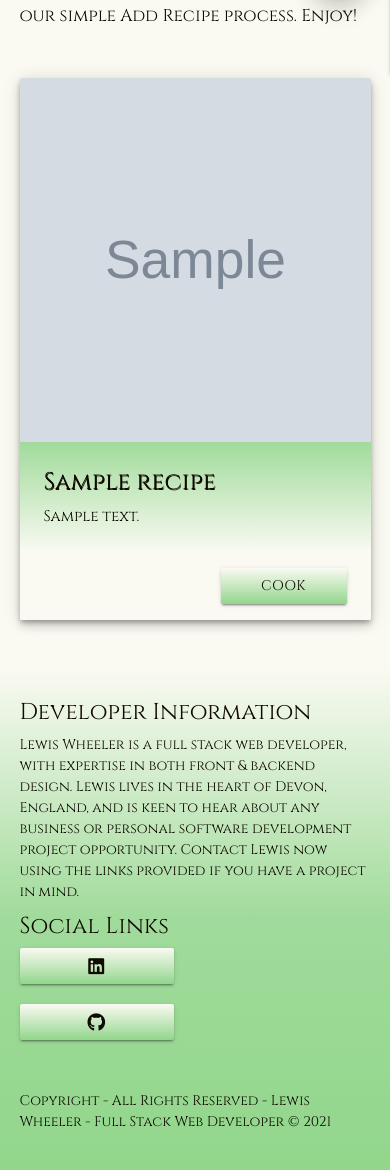
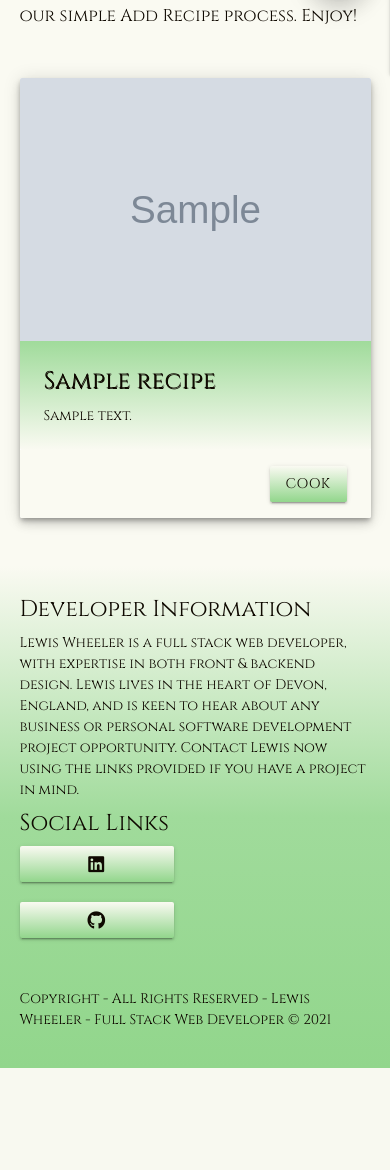
Before and after one commit to Code-Institute-Submissions/Friendly-Digest, a Flask app: page /fish in a window 390 px wide. Shown: the part 830-2000 px from the top of the page. After the commit the page ends 1898 px from the top, so only its background shows below. Run offline with Flask 2, Linux system fonts and the light colour scheme; grey boxes marked "Sample" are stand-in pictures; a database or web service that is not in the repository returns one stand-in record (values such as "Sample title"); some libraries are stand-ins or nearby versions; some web fonts are replaced.

Commit message:
Changed position of card buttons when in mobile view. Set min-height of card images for mobile view. Changed card content text size.

```diff
--- a/static/css/style.css
+++ b/static/css/style.css
@@ -228,9 +228,10 @@ nav ul a {
 }
 
 /* Card styles */
+
 .card-content {
   background-image: linear-gradient(to top, rgba(250,250,242,1), rgba(160, 219, 155, 1));
-  font-size: 1.8vh;
+  font-size: 1rem;
 }
 
 .tabs .tab a {
@@ -343,7 +344,8 @@ textarea {
 .card-btn {
   background-image: linear-gradient(to bottom, rgba(250,250,242,1), rgba(146, 214, 140, 1));
   color: #0F0901;
-  width: 9rem;
+  width: 5.5rem;
+  padding: 0;
 }
 
 .card-btn:hover {
@@ -369,3 +371,18 @@ textarea {
     min-height: 26rem;
     max-height: 26rem;
 }
+
+@media only screen and (max-width: 600px) {
+/* Card button positioning for mobile view */
+.btn-pos {
+    margin: 0 0 1rem 2rem;
+    }
+
+.mb-0 {
+    margin-bottom: 0!important;
+}
+/* Card image height set for mobile view */
+.card img {
+    min-height: 16rem;
+}
+}
```
